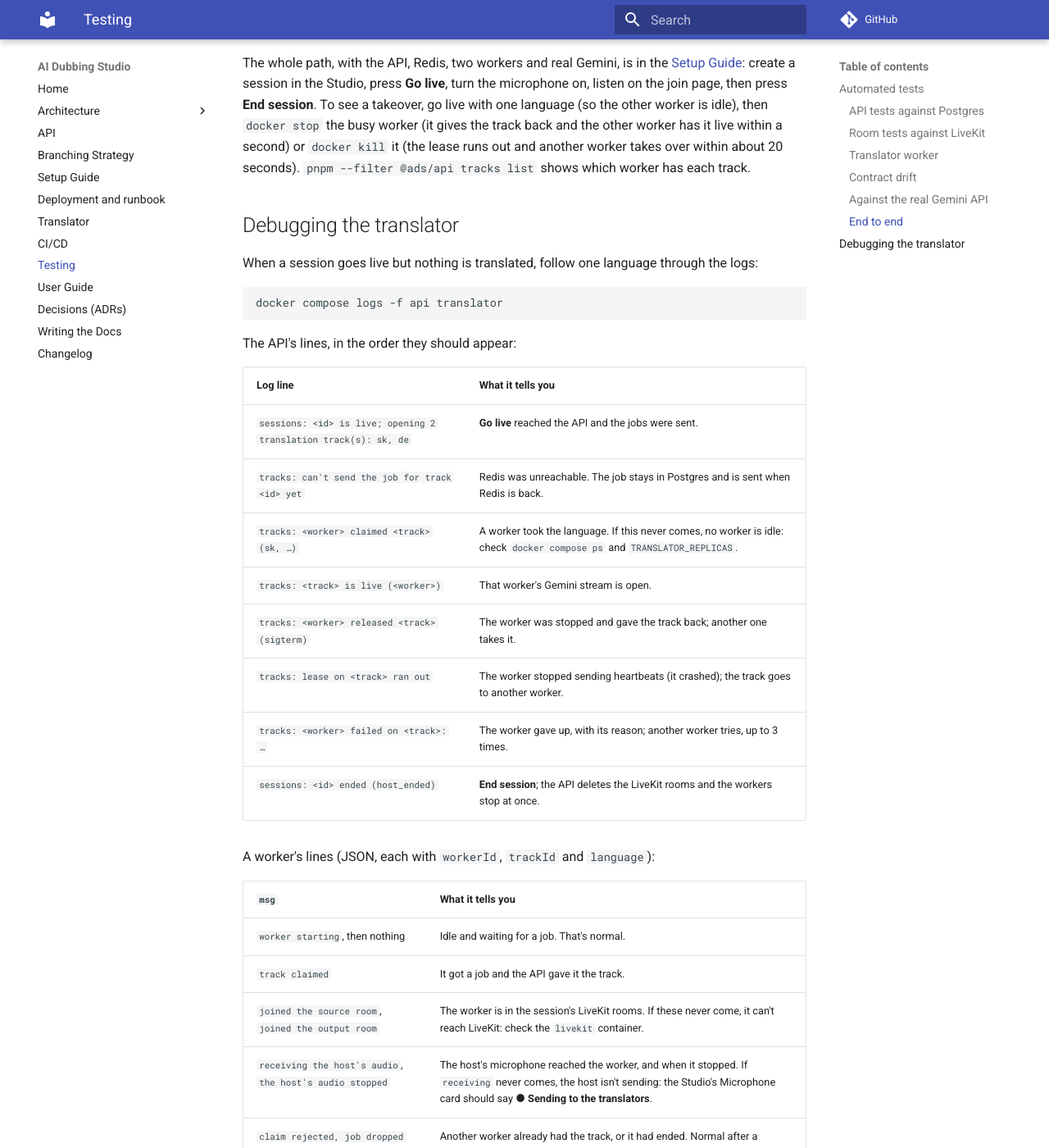
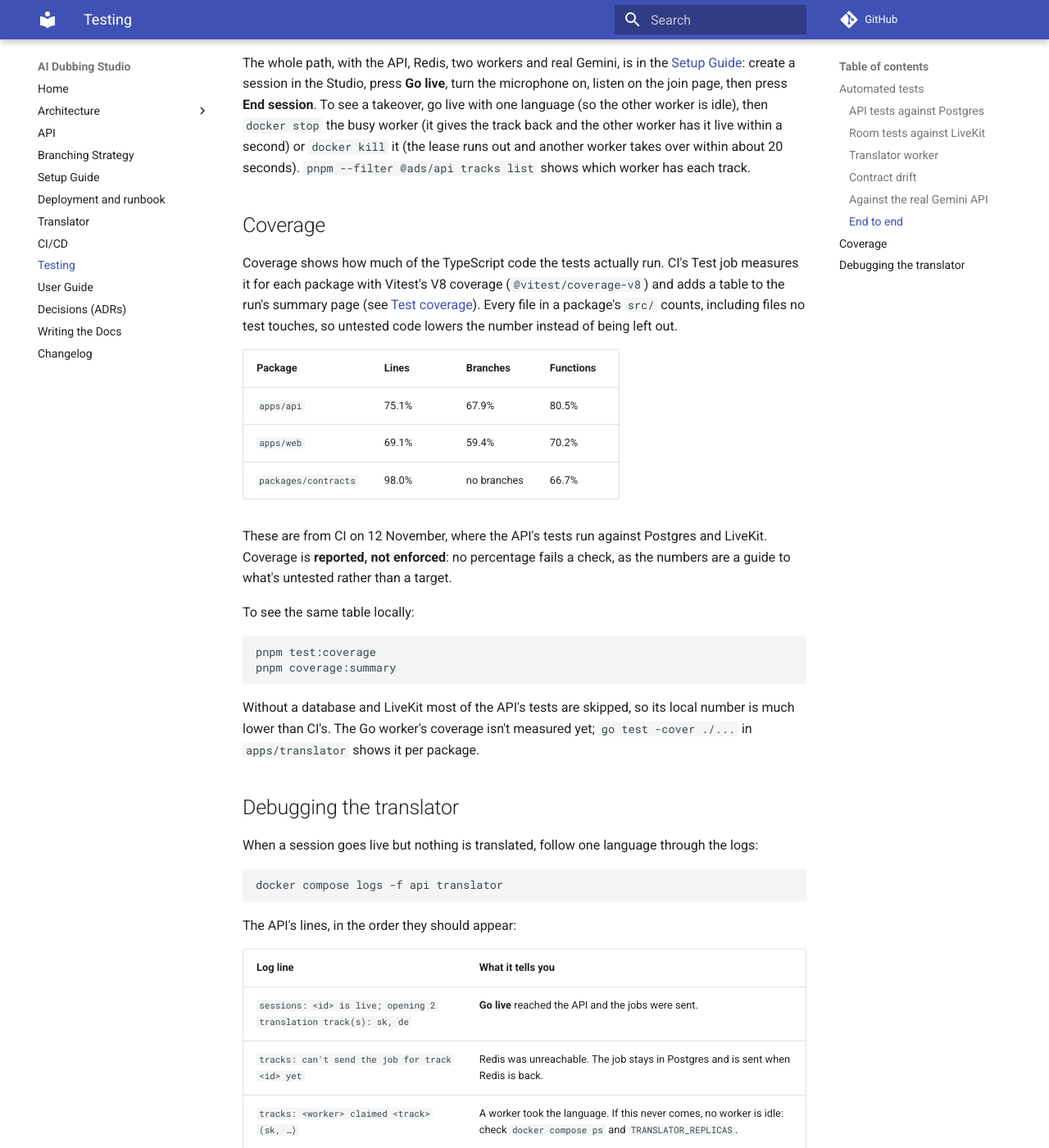
Before and after one commit to WH1TE-SHAD0W/ai-dubbing-studio, an MkDocs documentation site: the page built from docs/testing.md, in a window 1280 px wide and 1400 px high, scrolled down 3508 px. Shown: the whole window at 82% size. Built offline with MkDocs 1.6.1 and Material for MkDocs 9.7.7, drawn with Linux system fonts in a browser that asks for light colours; comment, search, counter and statistics services are not loaded.

Commit message:
docs: coverage section on the Testing page (YGP-75)
The brief's testing docs should cover strategy, commands and coverage. The
Testing page now says how coverage is measured, today's CI numbers for each
package, that it's reported rather than enforced, the local commands, and
how to see the Go worker's coverage.

Co-Authored-By: Claude Opus 5.5 <noreply@anthropic.com>

````diff
--- a/docs/testing.md
+++ b/docs/testing.md
@@ -143,6 +143,36 @@ second) or `docker kill` it (the lease runs out and another worker takes over
 within about 20 seconds). `pnpm --filter @ads/api tracks list` shows which
 worker has each track.
 
+## Coverage
+
+Coverage shows how much of the TypeScript code the tests actually run. CI's
+Test job measures it for each package with Vitest's V8 coverage
+(`@vitest/coverage-v8`) and adds a table to the run's summary page (see
+[Test coverage](ci-cd.md#test-coverage)). Every file in a package's `src/`
+counts, including files no test touches, so untested code lowers the number
+instead of being left out.
+
+| Package | Lines | Branches | Functions |
+|---|---|---|---|
+| `apps/api` | 75.1% | 67.9% | 80.5% |
+| `apps/web` | 69.1% | 59.4% | 70.2% |
+| `packages/contracts` | 98.0% | no branches | 66.7% |
+
+These are from CI on 12 November, where the API's tests run against Postgres
+and LiveKit. Coverage is **reported, not enforced**: no percentage fails a
+check, as the numbers are a guide to what's untested rather than a target.
+
+To see the same table locally:
+
+```bash
+pnpm test:coverage
+pnpm coverage:summary
+```
+
+Without a database and LiveKit most of the API's tests are skipped, so its
+local number is much lower than CI's. The Go worker's coverage isn't measured
+yet; `go test -cover ./...` in `apps/translator` shows it per package.
+
 ## Debugging the translator
 
 When a session goes live but nothing is translated, follow one language through
````
Also changed, not shown: docs/changelog.md (+2 -1 lines).
